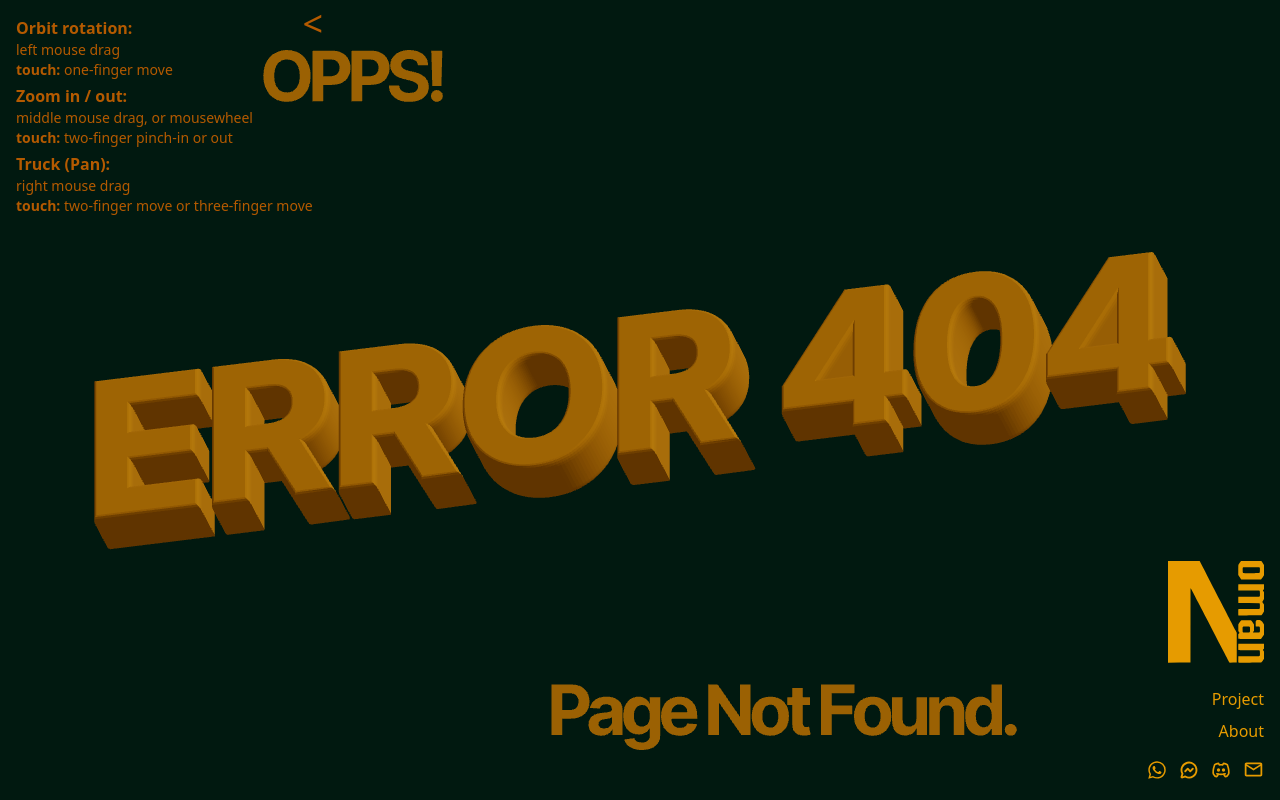
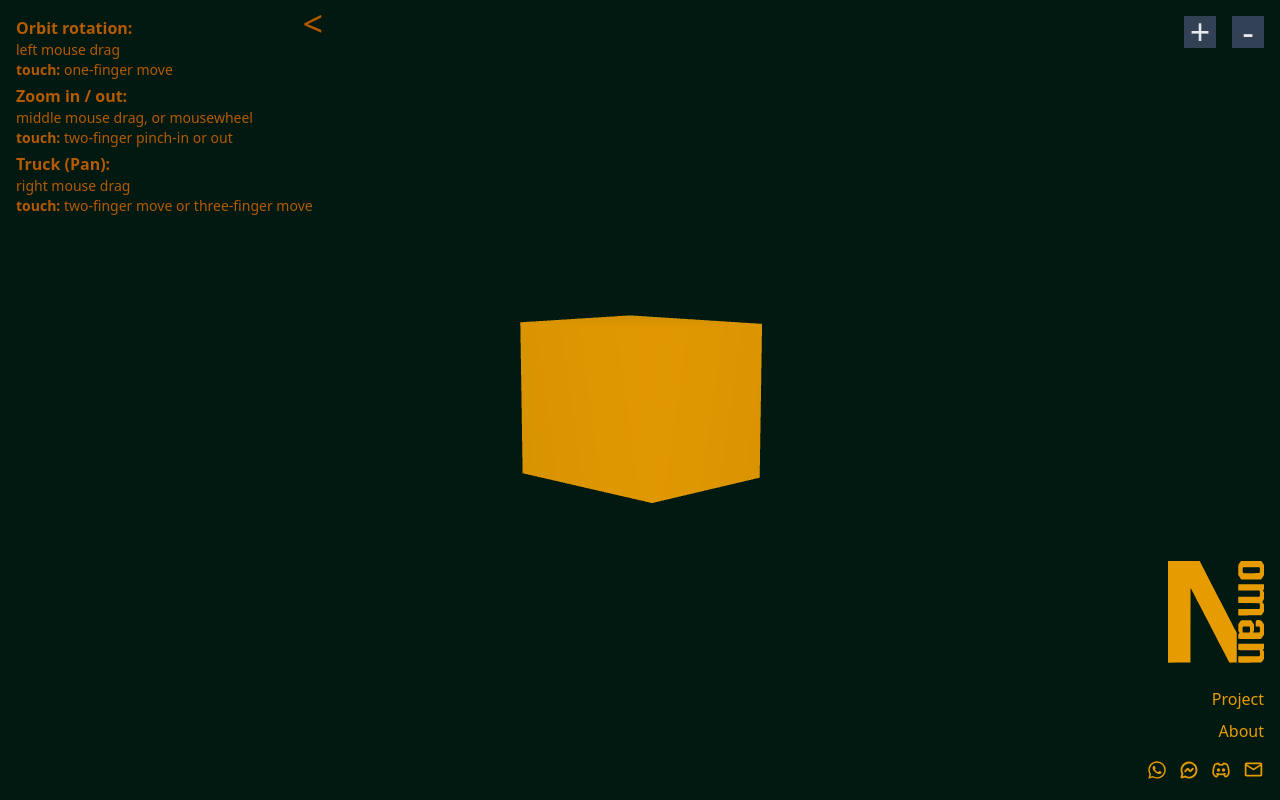
Before and after one commit to CashTAG7/3D-portfolio, a React (Vite) app: page /test in a window 1280 px wide. Built offline with nearby package versions, Linux system fonts and the light colour scheme.

Commit message:
added testing route

```diff
--- /dev/null
+++ b/src/app/Test.tsx
@@ -0,0 +1,87 @@
+import { Center, OrbitControls } from '@react-three/drei';
+import { Canvas } from '@react-three/fiber';
+import { useState } from 'react';
+
+export default function Test() {
+  const [isVisible, setIsVisible] = useState(false);
+  return (
+    <main className="h-svh">
+      <div
+        onClick={() => {
+          setIsVisible(true);
+        }}
+        className="absolute z-[10000002] top-4 right-16 text-gray-200 text-4xl cursor-pointer bg-slate-700 w-8 h-8 flex justify-center items-center"
+      >
+        +
+      </div>
+
+      <div
+        onClick={() => {
+          setIsVisible(false);
+        }}
+        className="absolute z-[10000002] top-4 right-4 text-gray-200 text-4xl cursor-pointer bg-slate-700 w-8 h-8 flex justify-center items-center"
+      >
+        -
+      </div>
+      <Canvas
+        flat
+        camera={{
+          fov: 40,
+          near: 0.1,
+          far: 200,
+          position: [5, 1, 5],
+        }}
+      >
+        <color args={['#011910']} attach="background" />
+        <fog attach="fog" args={['#011910', 5, 20]} />
+
+        <Scene isVisible={isVisible} />
+      </Canvas>
+    </main>
+  );
+}
+
+const Scene = ({ isVisible }: { isVisible: boolean }) => {
+  return (
+    <>
+      <OrbitControls />
+      <Center>
+        <mesh
+          visible={isVisible}
+          // geometry={(nodes.marged as Mesh).geometry}
+          position={[1.1, 0, 0]}
+          // rotation={nodes.marged.rotation}
+          // scale={nodes.marged.scale}
+          // onClick={(event) => event.stopPropagation()}
+          // onPointerEnter={(event) => event.stopPropagation()}
+        >
+          <boxGeometry />
+          <meshBasicMaterial color={'#E69B00'} />
+        </mesh>
+        <mesh
+          // geometry={(nodes.marged as Mesh).geometry}
+          position={[0, 0, 0]}
+          // rotation={nodes.marged.rotation}
+          scale-x={1.2}
+          // onClick={(event) => event.stopPropagation()}
+          // onPointerEnter={(event) => event.stopPropagation()}
+        >
+          <boxGeometry />
+          <meshBasicMaterial color={'#E69B00'} />
+        </mesh>
+        <mesh
+          visible={isVisible}
+          // geometry={(nodes.marged as Mesh).geometry}
+          position={[-1.1, 0, 0]}
+          // rotation={nodes.marged.rotation}
+          // scale={nodes.marged.scale}
+          // onClick={(event) => event.stopPropagation()}
+          // onPointerEnter={(event) => event.stopPropagation()}
+        >
+          <boxGeometry />
+          <meshBasicMaterial color={'#E69B00'} />
+        </mesh>
+      </Center>
+    </>
+  );
+};
--- a/src/main.tsx
+++ b/src/main.tsx
@@ -12,6 +12,7 @@ import Home from './app/Home';
 import About from './app/About';
 import NotFound from './app/NotFound';
 import Project from './app/Project';
+import Test from './app/Test';
 
 const router = createBrowserRouter(
   createRoutesFromElements(
@@ -19,6 +20,7 @@ const router = createBrowserRouter(
       <Route path="" element={<Home />} />
       <Route path="about" element={<About />} />
       <Route path="project" element={<Project />} />
+      <Route path="test" element={<Test />} />
       <Route path="*" element={<NotFound />} />
     </Route>
   )
```
